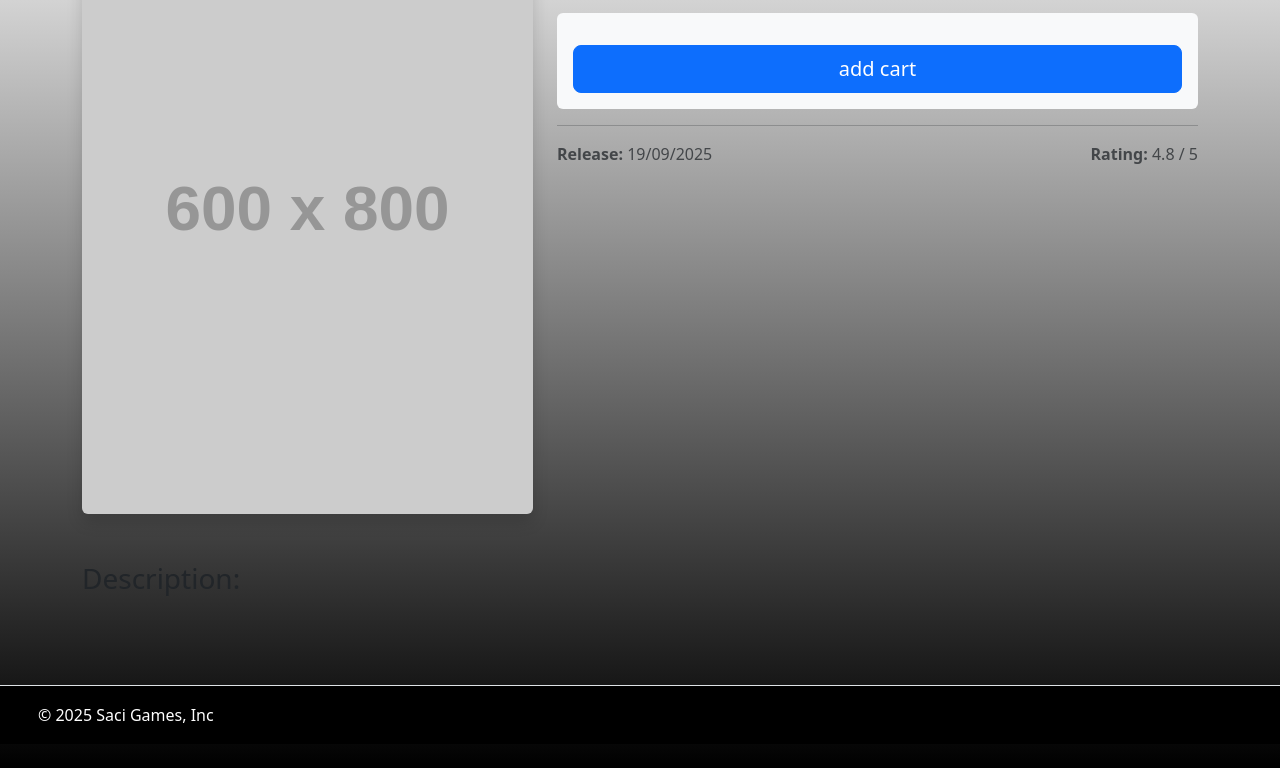
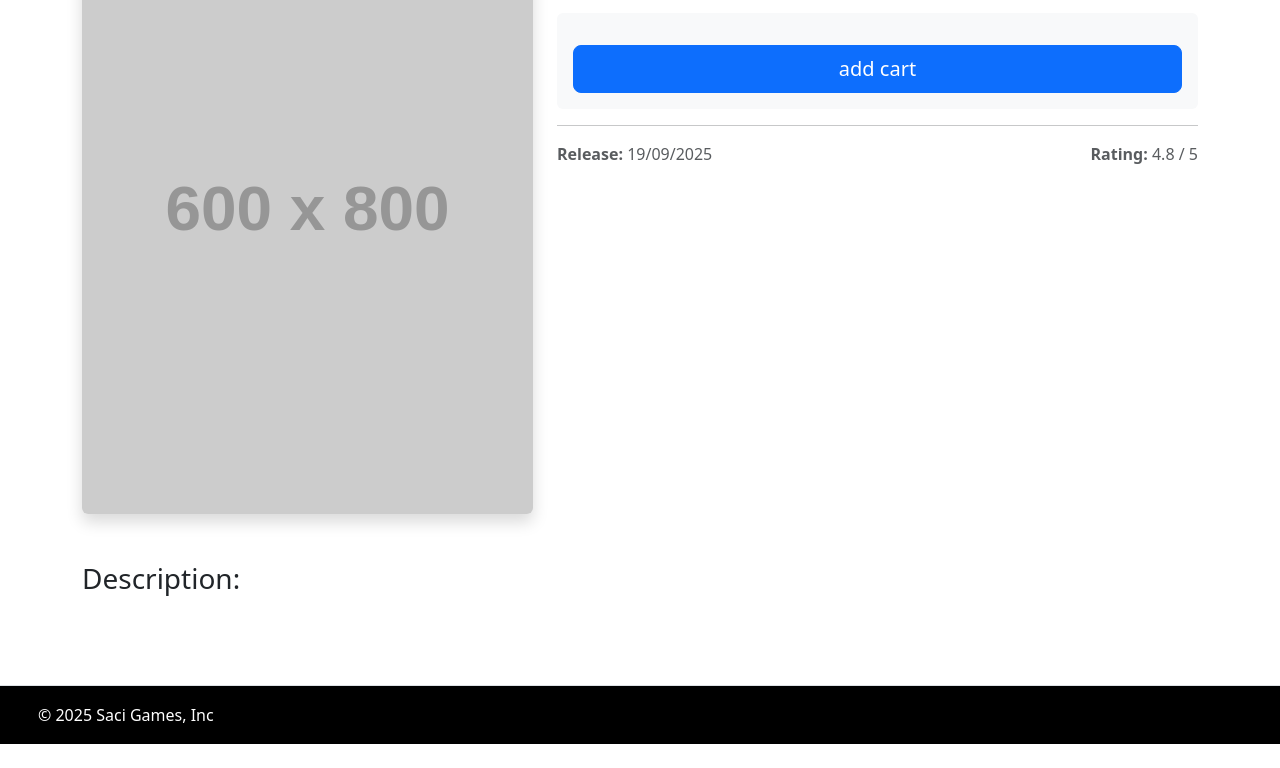
Before and after one commit to icarin/linguagem-interpretada-fase02, a plain HTML site: page game-details.html in a window 1280 px wide. Shown: the part 160-928 px from the top of the page. Drawn offline with nearby package versions, Linux system fonts and the light colour scheme; placeholder pictures from the web are drawn by us.

Commit message:
Retirado comentarios, codigo inutilizados e consertado alguns bugs

```diff
--- a/css/main.css
+++ b/css/main.css
@@ -48,12 +48,6 @@ body {
 }
 
 
-
-body {
-    background: linear-gradient(to bottom, #ffffff, #000000);
-    color: #F5F5F5;
-}
-
 section {
     padding-top: 1px;
     padding-bottom: 1px;
--- a/js/details.js
+++ b/js/details.js
@@ -69,6 +69,7 @@ function adicionarAoCarrinho(id, name, img, price ,description){
         carrinhoDeCompras.push(game);
     }
 
+    verificarCarrinho();
     notificacao("Item adicionado ao carrinho com sucesso!");
 };
 
```
Also changed, not shown: js/main.js (+0 -76 lines).
